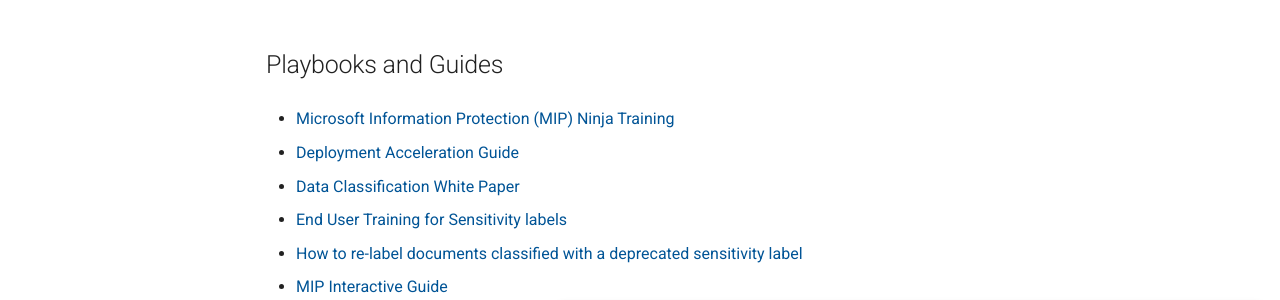
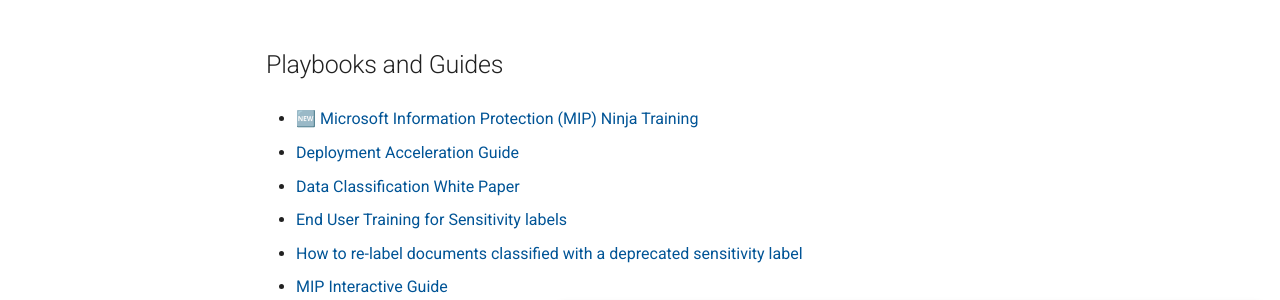
Before and after one commit to microsoft/ComplianceCxE, an MkDocs documentation site: the page built from docs/resources/mip.md, in a window 1280 px wide and 1103 px high. Shown: the part 564-864 px from the top of the window. Built offline with MkDocs 1.6.1 and Material for MkDocs 9.7.7, drawn with Linux system fonts in a browser that asks for light colours; comment, search, counter and statistics services are not loaded.

```diff
--- a/docs/resources/mip.md
+++ b/docs/resources/mip.md
@@ -18,7 +18,7 @@ We built this page to help you easily find all relevant content and resources re
 * [Data protection in Power BI](https://youtu.be/zEx0449K7F8)
 
 ## Playbooks and Guides
-* [Microsoft Information Protection (MIP) Ninja Training](https://aka.ms/mipninja)
+* 🆕 [Microsoft Information Protection (MIP) Ninja Training](https://aka.ms/mipninja)
 
 * [Deployment Acceleration Guide](../../dag/mip-dlp)
 
```
